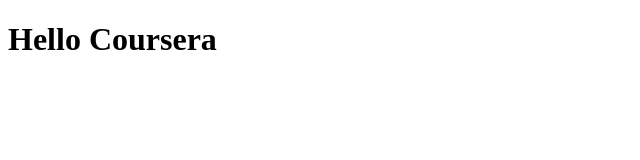
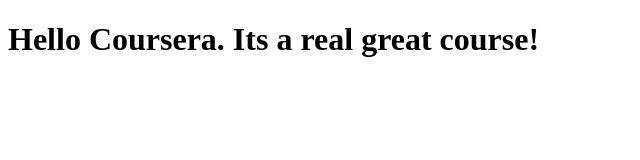
Before and after one commit to ewerea/coursera-test, a plain HTML site: page site/index.html in a window 1280 px wide. Shown: the whole page, without its empty margins (0-640 px from the left). Drawn offline with Linux system fonts and the light colour scheme.

Commit message:
Smal Addition

```diff
--- a/site/index.html
+++ b/site/index.html
@@ -4,6 +4,6 @@
 	<title>Hello Coursera</title>
 </head>
 <body>
-<h1>Hello Coursera</h1>
+<h1>Hello Coursera. Its a real great course!</h1>
 </body>
 </html>
```
